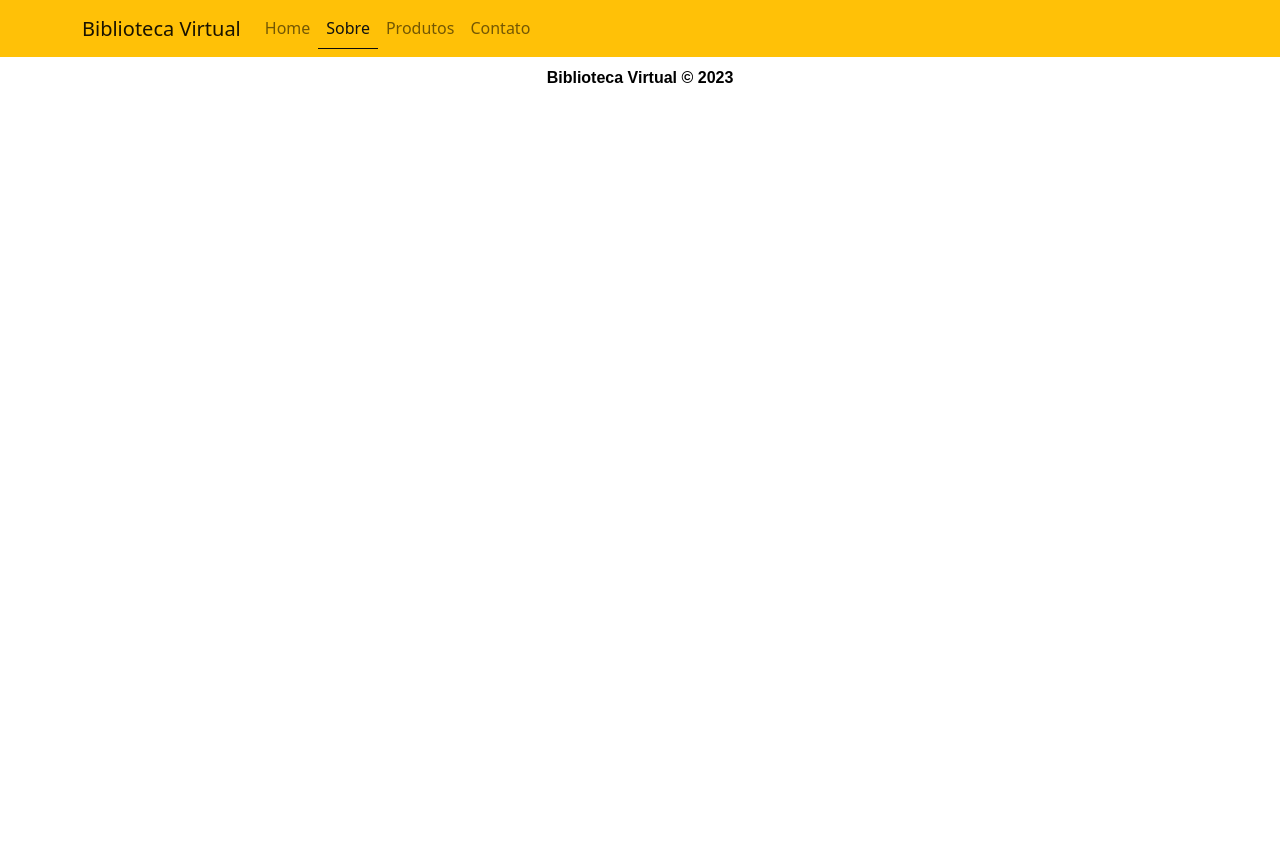
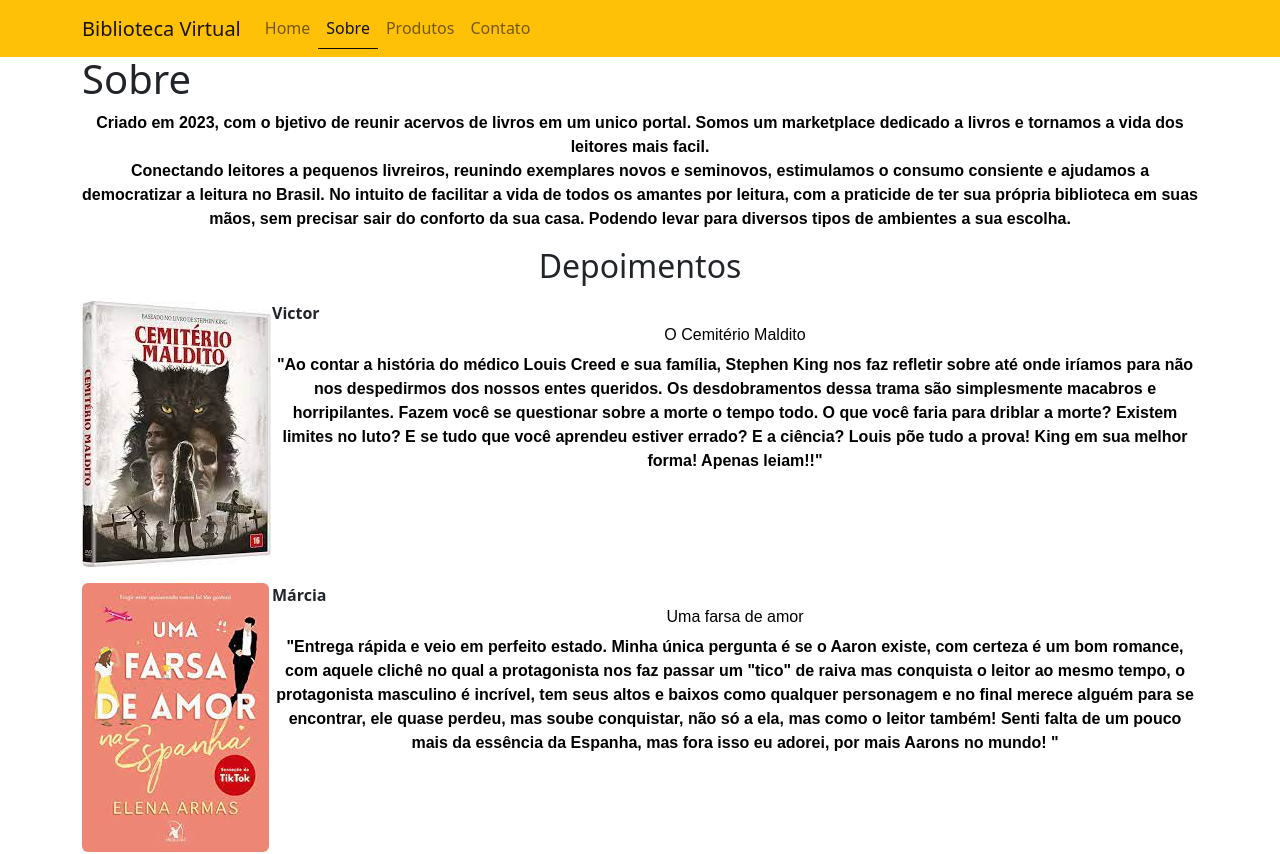
Before and after one commit to gsouza1088/Projeto-em-Grupo--Modulo-5, a React (Vite) app in the folder case2-frontend-main - Copia/estudoapp-site/: page /sobre in a window 1280 px wide. Shown: the top 854 px of the page. Before the commit the page ends 800 px from the top, so only its background shows below. Built offline with nearby package versions, Linux system fonts and the light colour scheme; no server answers.

Commit message:
Atualização no button
Pagina (home), botões funcionais

```diff
--- a/case2-frontend-main - Copia/estudoapp-site/src/components/Destaques.jsx
+++ b/case2-frontend-main - Copia/estudoapp-site/src/components/Destaques.jsx
@@ -13,8 +13,8 @@ function Destaques() {
                         Você pode criar sua estante virtual da forma que quiser!
                         Acesso superfacil para selecionar seus livros favoritos.
                         </Card.Text>
-                        <LinkContainer to="/">
-                            <Button variant="warning">Home</Button>
+                        <LinkContainer to="/Sobre">
+                            <Button variant="warning">Sobre</Button>
                         </LinkContainer>
                     </Card.Body>
                 </Card>
--- a/case2-frontend-main - Copia/estudoapp-site/src/pages/Funcionalidades.jsx
+++ b/case2-frontend-main - Copia/estudoapp-site/src/pages/Funcionalidades.jsx
@@ -3,7 +3,7 @@ import Container from 'react-bootstrap/Container'
 import Banners from "../components/Banners"
 import { useEffect, useState } from "react"
 import CmsApi from '../api/CmsApi'
-import main from '../assets/css/main.css'
+import '../assets/css/main.css'
 
 function Funcionalidades() {
     const [funcionalidades, setFuncionalidades] = useState([])
--- a/case2-frontend-main - Copia/estudoapp-site/src/pages/Sobre.jsx
+++ b/case2-frontend-main - Copia/estudoapp-site/src/pages/Sobre.jsx
@@ -16,13 +16,15 @@ function Sobre() {
         getSobre()
     }, [])
 
-    return
-     (
+    return(
         <Container className='conteudo-margin'>
-            <h1>Sobre</h1>
-             <p>Criado em 2023, com o bjetivo de reunir acervos de livros em um unico portal. Somos um marketplace dedicado a livros e tornamos a vida dos leitores mais facil. <br />
-              Conectando leitores a pequenos livreiros, reunindo exemplares novos e seminovos, estimulamos o consumo consiente e ajudamos a democratiza a leitura no Brasil.
-             No intuito de facilitar a vida de todos os amantes por leitura, com a praticide de ter sua própria biblioteca em suas mãos, sem precisar sair do conforto da sua casa. Podendo levar para diversos tipos de ambientes a sua escolha.</p>
+             <h1>Sobre</h1>
+            <p>Criado em 2023, com o bjetivo de reunir acervos de livros em um unico portal. Somos um marketplace dedicado a livros e tornamos a vida dos leitores mais facil. <br />
+                Conectando leitores a pequenos livreiros, reunindo exemplares novos e seminovos, estimulamos o consumo consiente e ajudamos a democratizar a leitura no Brasil.
+                No intuito de facilitar a vida de todos os amantes por leitura, com a praticide de ter sua própria biblioteca em suas mãos, sem precisar sair do conforto da sua casa. Podendo levar para diversos tipos de ambientes a sua escolha. </p>
+
+
+
             <Depoimentos />
         </Container>
     );
```
Also changed, not shown: 1 other file (tests, documents, lock files or other folders).
